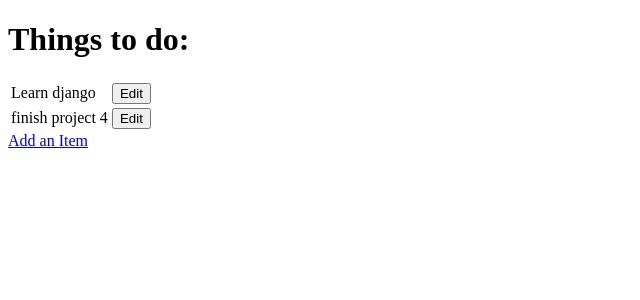
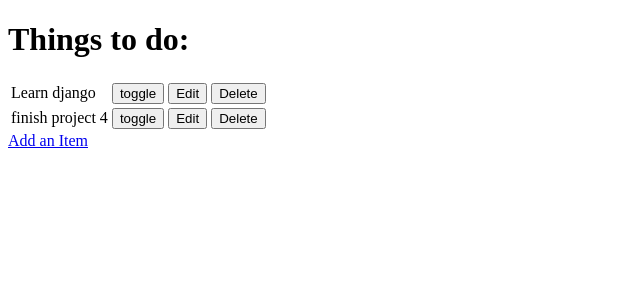
Before and after one commit to RHoganD/django_hello, a Django app: page / in a window 1280 px wide. Shown: the top 300 px of the page, without its empty margins (0-640 px from the left). Run offline with Django 3.2, Linux system fonts and the light colour scheme; data comes from the database, SQL or seed files in the repository; both versions use the stored data as it was after the commit.

Commit message:
add toggle and delete funcionability to the page

```diff
--- a/django_todo/urls.py
+++ b/django_todo/urls.py
@@ -15,11 +15,13 @@ Including another URLconf
 """
 from django.contrib import admin
 from django.urls import path
-from todo.views import get_todo_list, add_item, edit_item
+from todo import views
 
 urlpatterns = [
     path('admin/', admin.site.urls),
-    path('', get_todo_list, name='get_todo_list'),
-    path('add', add_item, name='add'),
-    path('edit/<item_id>', edit_item, name='edit')
+    path('', views.get_todo_list, name='get_todo_list'),
+    path('add', views.add_item, name='add'),
+    path('edit/<item_id>', views.edit_item, name='edit'),
+    path('toggle/<item_id>', views.toggle_item, name='toggle'),
+    path('delete/<item_id>', views.delete_item, name='delete')
 ]
--- a/todo/templates/todo/todo_list.html
+++ b/todo/templates/todo/todo_list.html
@@ -16,12 +16,25 @@
 {% else %}
     <td>{{ item.name}} </td>
 {% endif %}
+</td>
+<td>
+    <a href="/toggle/{{ item.id}}">
+        <button>toggle</button>
+    </a>
+
+    </td>
 <td>
 <a href="/edit/{{ item.id}}">
     <button>Edit</button>
 </a>
 
 </td>
+<td>
+    <a href="/delete/{{ item.id}}">
+        <button>Delete</button>
+    </a>
+
+    </td>
 </tr>
 {% empty %}
     <tr><td>You have nothing to do</td></tr>
--- a/todo/views.py
+++ b/todo/views.py
@@ -38,3 +38,16 @@ def edit_item(request, item_id):
             'form': form
             }
     return render(request, "todo/edit_item.html", context)
+
+
+def toggle_item(request, item_id):
+    item = get_object_or_404(Items, id=item_id)
+    item.done = not item.done
+    item.save()
+    return redirect('get_todo_list')
+
+
+def delete_item(request, item_id):
+    item = get_object_or_404(Items, id=item_id)
+    item.delete()
+    return redirect('get_todo_list')
```
Also changed, not shown: db.sqlite3.
